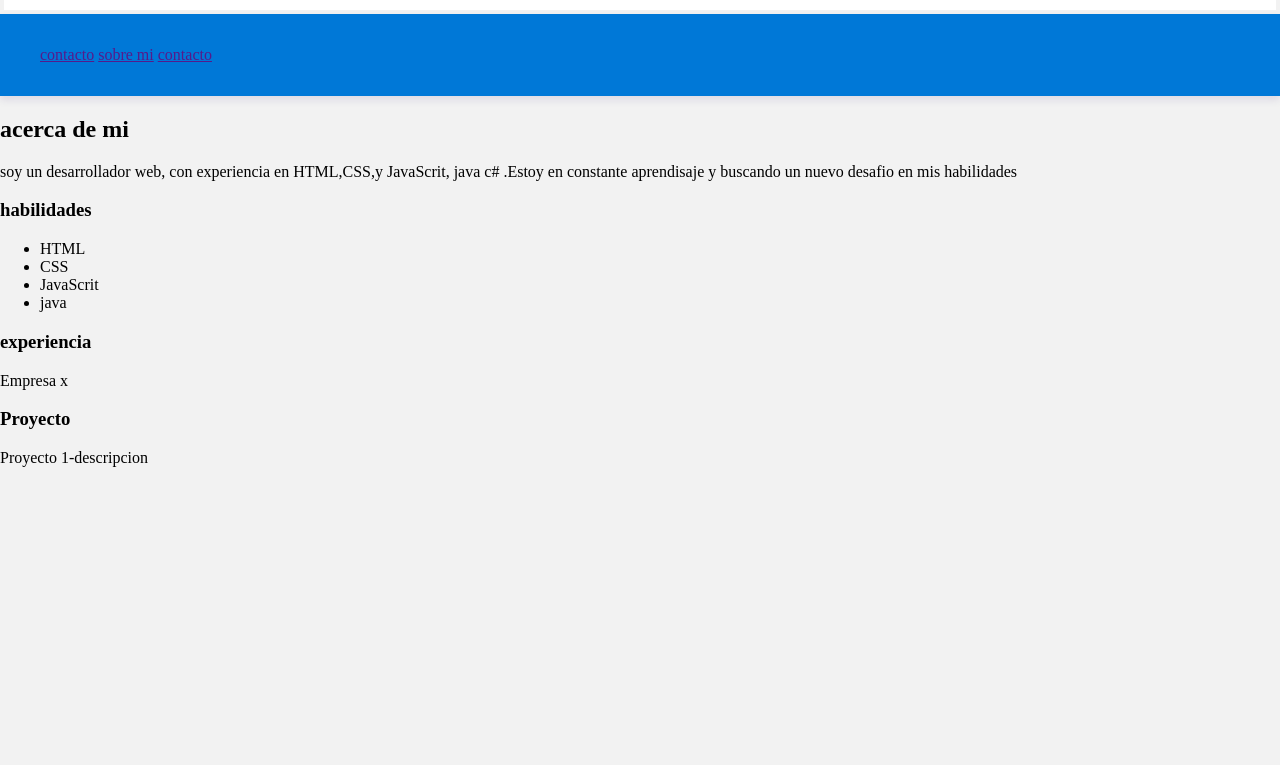
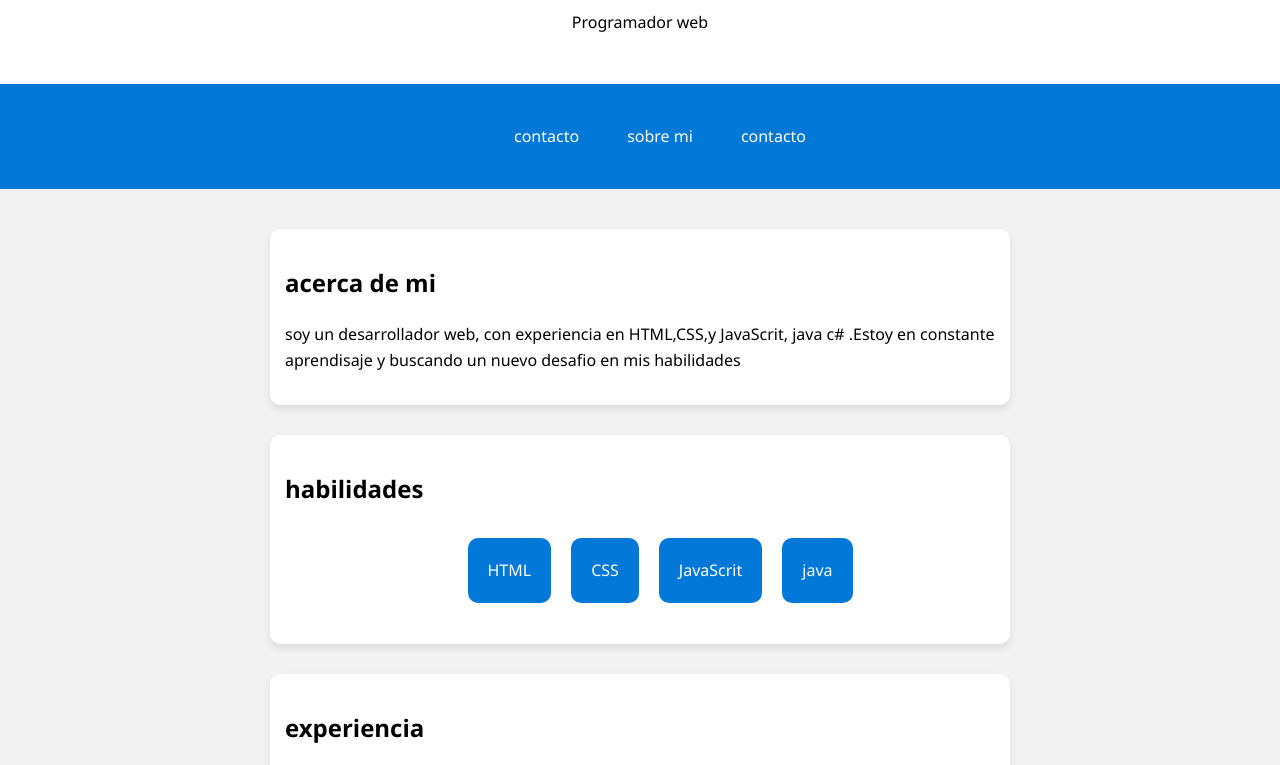
Before and after one commit to sebastianLB16/MiPortafolio, a plain HTML site: page index.html in a window 1280 px wide. Shown: the part 116-881 px from the top of the page. Before the commit the page ends 800 px from the top, so only its background shows below. Drawn offline with Linux system fonts and the light colour scheme.

Commit message:
version 4

```diff
--- a/index.html
+++ b/index.html
@@ -5,6 +5,9 @@
     <meta name="viewport" content="width=device-width, initial-scale=1.0">
     <title>Mi portafolio</title>
     <link rel="stylesheet" href="style.css">
+    <script src="script.js" defer>
+
+    </script>
 </head>
 <body>
 <header>
@@ -20,15 +23,19 @@
 <section><h2>acerca de mi</h2>
 <p>soy un desarrollador web, con experiencia en HTML,CSS,y JavaScrit, java c# .Estoy en constante aprendisaje y buscando un nuevo desafio en mis habilidades</p>
 </section>
-<section><h3>habilidades</h3>
+<section><h2>habilidades</h2>
     <ul><li>HTML</li> <li>CSS</li> <li>JavaScrit</li> <li>java</li></ul>
 </section>
-<section><h3>experiencia</h3>
-    <p>Empresa x</p>
+<section>
+    <h2>experiencia</h2>
+    <p>Empresa x skd</p>
 </section>
 
-<section><h3>Proyecto</h3>
-    <a>Proyecto 1-descripcion</a>
+<section><h2>Proyecto</h2>
+    <p>Proyecto 1-creacion de portafolio</p>
+</section>
+<section><h2>contacto</h2>
+<p>0985537371</p>
 </section>
 
 </main>
--- a/style.css
+++ b/style.css
@@ -1,5 +1,7 @@
 body{
+    font-family: 'Segoe UI', Tahoma, Geneva, Verdana, sans-serif;
     color: black;
+    line-height: 1.6;
     margin: 0;
     padding: 0;
     background-color: #f2f2f2;
@@ -8,12 +10,59 @@ body{
 header {
     text-align: center;
     background-color: white;
-    margin: 4px;
-    padding: 4px;
+    padding: 2rem;
     box-shadow: 4px;
 }
 nav{
-    background-color: #0078d7; /* Color de fondo */
-    padding: 1rem 0; /* Espaciado interior */
-    box-shadow: 0 4px 8px rgba(35, 6, 106, 0.1);
+    background-color: #0078d7;
+    padding: 1rem 0;
+    text-align: center;
 }
+ul{
+    display: flex;
+    justify-content:center
+
+}
+ a{
+    color: white;
+    text-decoration: none;
+    padding: 0.5rem 1rem;
+    margin: 0 0.5rem;
+    transition: background 0.3s ease;
+}
+nav a:hover {
+    background-color: #005a9e;
+    border-radius: 4px;
+}
+
+main{
+    padding: 10px 10px;
+    max-width: 800px;
+    margin: 0 auto;
+}
+
+section{
+    margin: 30px;
+    background: #ffffff;
+    padding: 15px;
+    border-radius: 10px;
+    box-shadow: 0 4px 8px rgba(0, 0, 0, 0.1);
+    transition: transform 0.3s ease;
+}
+section:hover {
+    transform: scale(1.02);
+}
+
+ul li{
+    margin: 10px;
+    padding: 20px ;
+    background-color: #0078d7;
+    border-radius: 10px;
+    list-style: none;
+    color: white;
+
+}
+h3{
+    text-size-adjust: 4px;
+
+}
```
Also changed, not shown: script.js (added).
